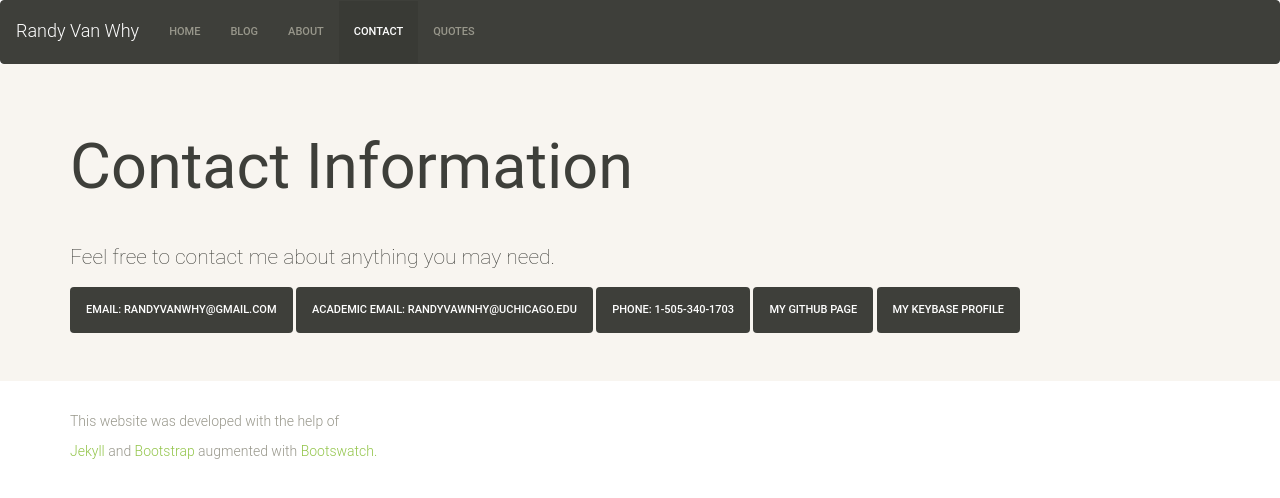
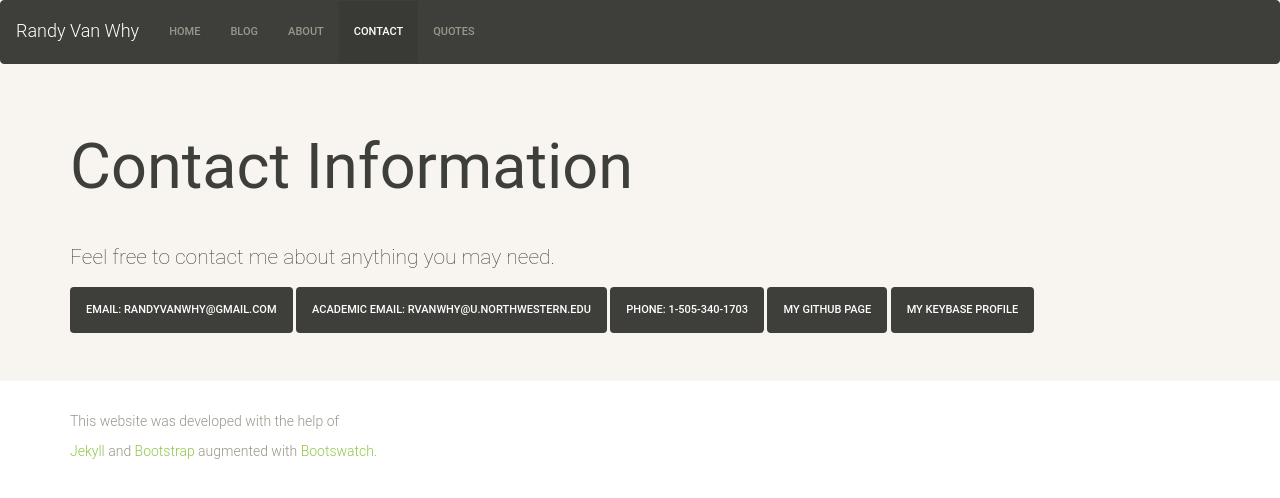
Before and after one commit to rvanwhy/rvanwhy.github.io, a Jekyll site: the page built from 03-contact.md, in a window 1280 px wide. Shown: the top 498 px of the page. Built offline with Jekyll 4.4.1, drawn with Linux system fonts in a browser that asks for light colours; nearby versions of some CDN libraries.

Commit message:
Update: Changed my contact info

```diff
--- a/03-contact.md
+++ b/03-contact.md
@@ -13,7 +13,7 @@ permalink: contact.html
     </p>
 
     <a href="mailto:randyvanwhy@gmail.com" class="btn btn-default">Email: randyvanwhy@gmail.com</a>
-    <a href="mailto:rvanwhy@u.northwestern.edu" class="btn btn-default">Academic Email: randyvawnhy@uchicago.edu</a>
+    <a href="mailto:rvanwhy@u.northwestern.edu" class="btn btn-default">Academic Email: rvanwhy@u.northwestern.edu</a>
     <a href="#" class="btn btn-default">Phone: 1-505-340-1703</a>
     <a href="https://github.com/rvanwhy" class="btn btn-default">My GitHub Page</a>
     <a href="https://keybase.io/rvanwhy" class="btn btn-default">My Keybase Profile</a>
```
